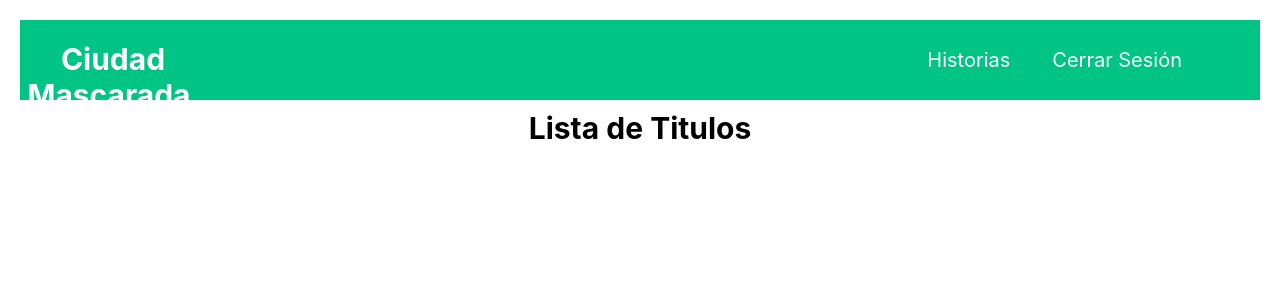
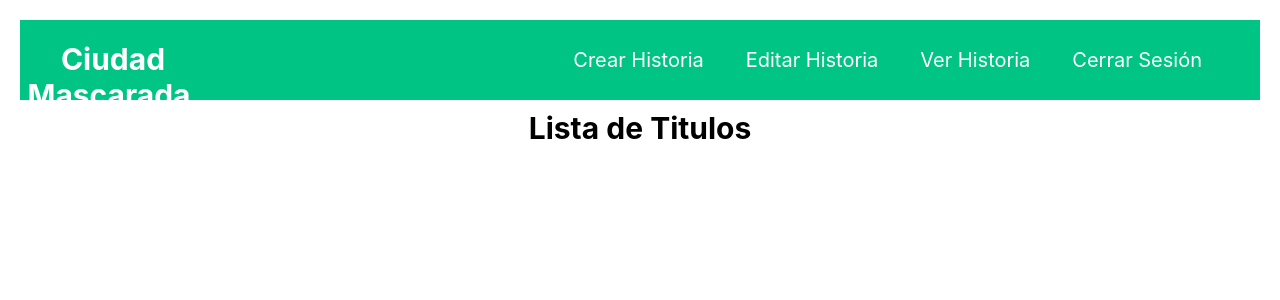
Before and after one commit to Carrr105/PI_ciudadmascarada, a React (Create React App) app in the folder my-app/: page / in a window 1280 px wide. Shown: the top 300 px of the page. Built offline with nearby package versions, Linux system fonts and the light colour scheme.

Commit message:
Update MenuItems.js
Se agregaron botones al NavBar

```diff
--- a/my-app/src/components/Navbar/MenuItems.js
+++ b/my-app/src/components/Navbar/MenuItems.js
@@ -1,12 +1,22 @@
 export const MenuItems = [
     {
-      title: "Historias",
-      url: "#",
+      title: "Crear Historia",
+      url: "/New",
+      cName: "nav-links",
+    },
+    {
+      title: "Editar Historia",
+      url: "/Edit",
+      cName: "nav-links",
+    },
+    {
+      title: "Ver Historia",
+      url: "/View",
       cName: "nav-links",
     },
     {
       title: "Cerrar Sesión",
-      url: "#",
+      url: "/Main",
       cName: "nav-links",
     },
 ]
```
